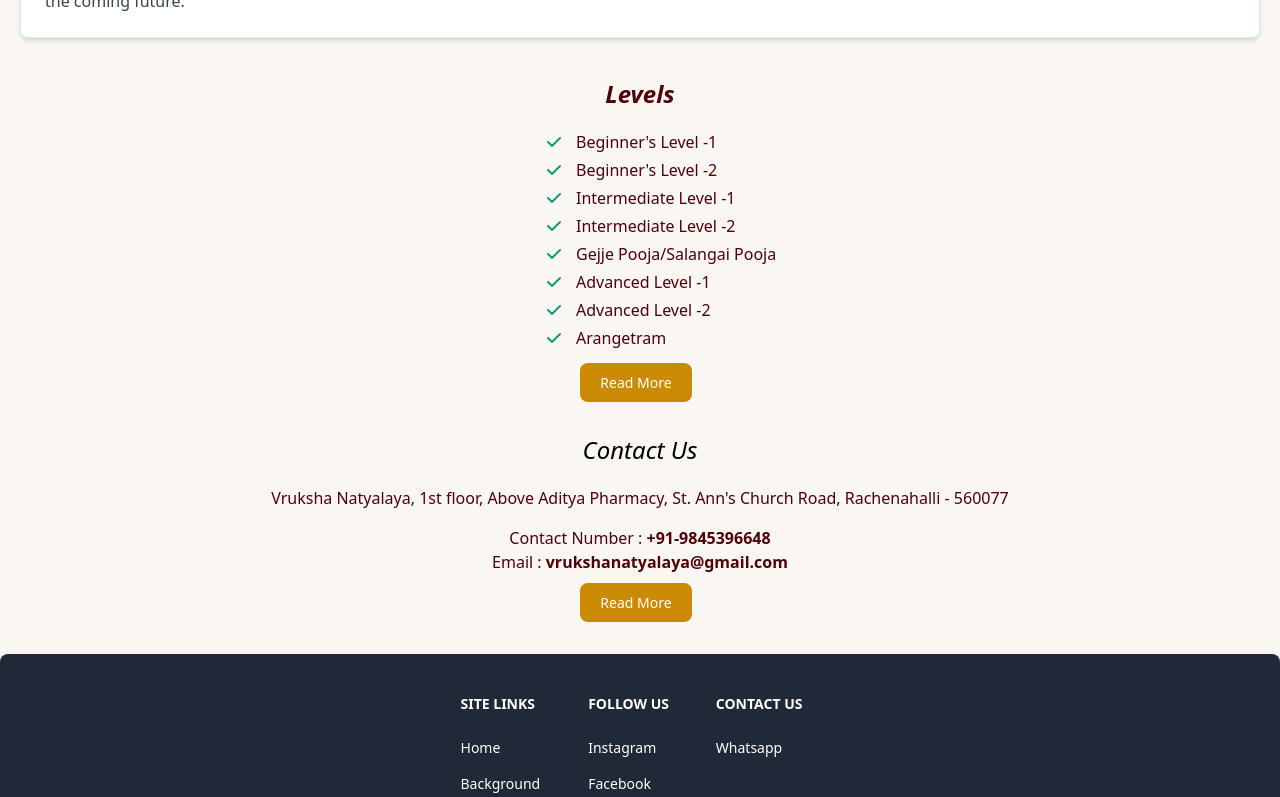
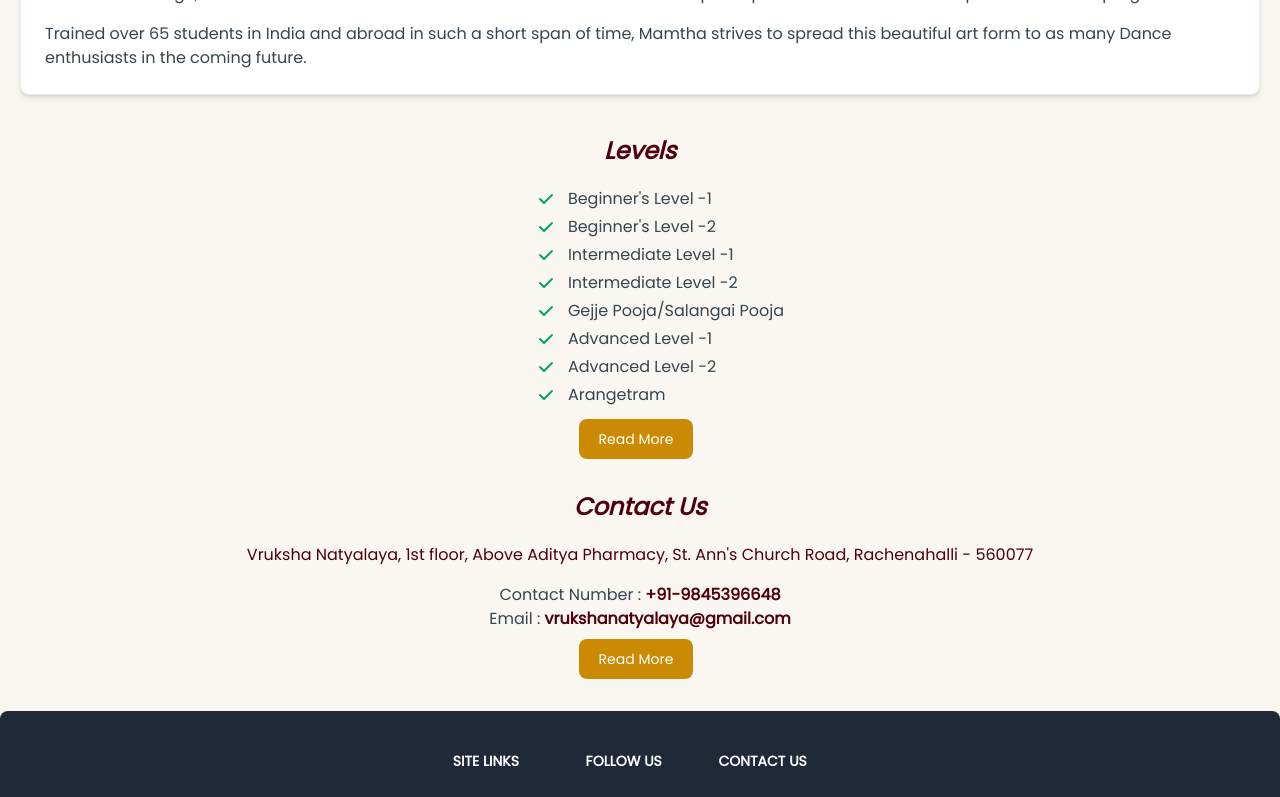
Before and after one commit to lakshmikanthchetan/vruksha-natyalaya, a Next.js app: page / in a window 1280 px wide. Shown: the part 1540-2337 px from the top of the page. Built offline with nearby package versions, Linux system fonts and the light colour scheme.

Commit message:
all changes

```diff
--- a/components/ContactForm.js
+++ b/components/ContactForm.js
@@ -58,7 +58,7 @@ function ContactForm() {
 
   return (
     <div className="my-10 bg-gray-400 md:border md:border-gray p-4 rounded md:p-10 md:w-3/4 lg:w-1/2 mx-auto">
-      <h2 className="text-2xl font-large mb-5 text-secondary">Contact Us</h2>
+      <h2 className="text-2xl font-large mb-5">Contact Us</h2>
       <form
         onSubmit={onSubmit}
         className={`max-w-md text-left ${
--- a/components/Reviews.js
+++ b/components/Reviews.js
@@ -74,8 +74,8 @@ function Review(props) {
     reviewDesc2,
   } = props;
   return (
-    <article>
-      <div className="flex items-center mb-4 space-x-4">
+    <article className="my-10">
+      <div className="flex items-center mb-1 space-x-4 text-secondary">
         {imageSrcUrl && (
           <Image
             className="w-10 h-10 rounded-full"
@@ -150,19 +150,19 @@ function Review(props) {
           <title>Fifth star</title>
           <path d="M9.049 2.927c.3-.921 1.603-.921 1.902 0l1.07 3.292a1 1 0 00.95.69h3.462c.969 0 1.371 1.24.588 1.81l-2.8 2.034a1 1 0 00-.364 1.118l1.07 3.292c.3.921-.755 1.688-1.54 1.118l-2.8-2.034a1 1 0 00-1.175 0l-2.8 2.034c-.784.57-1.838-.197-1.539-1.118l1.07-3.292a1 1 0 00-.364-1.118L2.98 8.72c-.783-.57-.38-1.81.588-1.81h3.461a1 1 0 00.951-.69l1.07-3.292z"></path>
         </svg>
-        <h3 className="ml-2 text-sm font-semibold text-secondary ">
+        <h3 className="ml-2 text-sm font-semibold text-secondary">
           {reviewTitle}
         </h3>
       </div>
-      <footer className="mb-5 text-sm text-secondary opacity-6 ">
+      <footer className="mb-5 text-sm text-secondary opacity-6 italic">
         <p>
           {`Reviewed in ${reviewedFrom} on `}
           <time dateTime="">{reviewedOn}</time>
         </p>
       </footer>
-      <p className="mb-2 font-light text-secondary opacity-6 ">{reviewDesc1}</p>
+      <p className="mb-2 font-light text-tertiary opacity-6 ">{reviewDesc1}</p>
       {reviewDesc2 && (
-        <p className="mb-3 font-light text-secondary opacity-6 ">
+        <p className="mb-3 font-light text-tertiary opacity-6 ">
           {reviewDesc2}
         </p>
       )}
@@ -174,7 +174,7 @@ function Reviews(props) {
   const { reviewsArr = [] } = props;
   return (
     <div className="text-center my-10 sm:max-w-xl sm:mx-auto">
-      <h2 className="text-center text-3xl my-5 italic text-secondary">
+      <h2 className="text-center text-3xl my-5 italic text-secondary font-semibold">
         Reviews
       </h2>
       <div className="text-left">
--- a/components/SimpleCard.js
+++ b/components/SimpleCard.js
@@ -7,7 +7,7 @@ function SimpleCard(props) {
   return (
     <div className={`${withMargin ? 'my-10' : ''}`}>
       <Card>
-        <h5 className="text-center text-2xl font-bold tracking-tight text-secondary ">
+        <h5 className="text-center text-2xl font-semibold text-secondary italic">
           {title}
         </h5>
         {descArr.map((desc, i) => (
--- a/components/UnOrderedList.js
+++ b/components/UnOrderedList.js
@@ -22,12 +22,17 @@ const UnOrderedList = (props) => {
         {heading}
       </h2>
       <ul
-        className={`space-y-1 max-w-sm list-inside text-secondary opacity-6  sm:text-center sm:pl-24 ${
+        className={`space-y-1 list-inside text-secondary opacity-6  sm:text-center sm:pl-10 sm:flex sm:items-center sm:flex-col  ${
           isCenter ? 'sm:mx-auto' : ''
         }`}
+        style={{ width: 'fit-content' }}
       >
         {listArr.map((item, i) => (
-          <li className="flex items-center space-x-3" key={i}>
+          <li
+            className="flex items-center space-x-3 text-tertiary"
+            key={i}
+            style={{ width: '100%', textAlign: 'left' }}
+          >
             {showIcon && <TickSVG />} <span>{item}</span>
           </li>
         ))}
--- a/pages/_app.js
+++ b/pages/_app.js
@@ -24,6 +24,11 @@ function MyApp({ Component, pageProps }) {
           name="keywords"
           content="dance classes in bangalore, dance classes near me, dance classes, vruksha natyalaya, bharatnatyam classes in bangalore, bollywood dance classes, kathak dance classes in bangalore, kuchipudi dance classes in bangalore, yoga classes in bangalore, zumba classes in bangalore, zumba, kuchipudi, kathak, bollywood, bharatnatyam, mamta dance classes"
         />
+        <link
+          href="http://fonts.googleapis.com/css?family=Poppins"
+          rel="stylesheet"
+          type="text/css"
+        />
       </Head>
       <Header />
       <Component {...pageProps} />
--- a/pages/background.js
+++ b/pages/background.js
@@ -14,7 +14,7 @@ function Background() {
       <div className="container mx-auto px-5">
         <div className="mb-10">
           <Card>
-            <h5 className="text-2xl font-bold tracking-tight text-secondary ">
+            <h5 className="text-2xl font-semibold text-secondary italic sm:text-center">
               Background about Bharatanatyam
             </h5>
             <p className="mb-4 font-normal text-tertiary opacity-8 ">
@@ -43,7 +43,7 @@ function Background() {
         </div>
 
         <Card>
-          <h5 className="text-2xl font-bold tracking-tight text-secondary ">
+          <h5 className="text-2xl font-semibold text-secondary italic sm:text-center">
             Repertoire
           </h5>
           <p className="mb-4 font-normal text-tertiary opacity-8 ">
--- a/pages/contact.js
+++ b/pages/contact.js
@@ -31,7 +31,7 @@ function ContactUs() {
 
       <ContactForm />
       <div>
-        <h1 className="text-2xl font-bold tracking-tight text-secondary ">
+        <h1 className="text-2xl font-semibold text-secondary italic">
           Our Branch Address
         </h1>
         <div>
--- a/pages/gallery.js
+++ b/pages/gallery.js
@@ -34,7 +34,7 @@ const tabArr = [
 
 function GalleryPage() {
   return (
-    <div className="container mx-auto px-5 text-secondary">
+    <div className="container mx-auto px-5 text-secondary gallery">
       <Tabs.Group aria-label="Tabs with underline" style="underline">
         {tabArr.map((tab, i) => (
           <Tabs.Item title={tab.title} active={i == 0} key={i}>
--- a/pages/index.js
+++ b/pages/index.js
@@ -72,16 +72,20 @@ export default function Home() {
           </div>
         </section>
         <section className="text-center">
-          <h2 className="text-2xl my-5 italic">Contact Us</h2>
+          <h2 className="text-2xl my-5 italic text-secondary font-semibold">
+            Contact Us
+          </h2>
           <p className="mb-4 font-normal text-secondary opacity-8  ">
             Vruksha Natyalaya, 1st floor, Above Aditya Pharmacy, St. Ann&apos;s
             Church Road, Rachenahalli - 560077
           </p>
           <p className="font-normal text-secondary opacity-8 ">
-            Contact Number : <b>+91-9845396648</b>
+            <span className="text-tertiary">Contact Number : </span>
+            <b>+91-9845396648</b>
           </p>
           <p className="mb-4 font-normal text-secondary opacity-8 ">
-            Email : <b>vrukshanatyalaya@gmail.com</b>
+            <span className="text-tertiary">Email : </span>
+            <b>vrukshanatyalaya@gmail.com</b>
           </p>
           <Link href={'/contact'}>
             <a className="text-white bg-primary font-medium rounded-lg text-sm px-5 py-2.5 mr-2 mb-2 focus:outline-none ">
--- a/styles/globals.css
+++ b/styles/globals.css
@@ -1,6 +1,10 @@
 @tailwind base;
 @tailwind components;
 @tailwind utilities;
+
+body {
+  font-family: 'Poppins', arial, serif;
+}
 
 section {
   margin-top: 2.5rem;
@@ -63,3 +67,11 @@ body {
   width: 100%;
   height: 100%;
 }
+
+.gallery button.text-blue-600 {
+  color: #4f000b;
+}
+
+.gallery button.border-blue-600 {
+  border-color: #ca8a04;
+}
```
